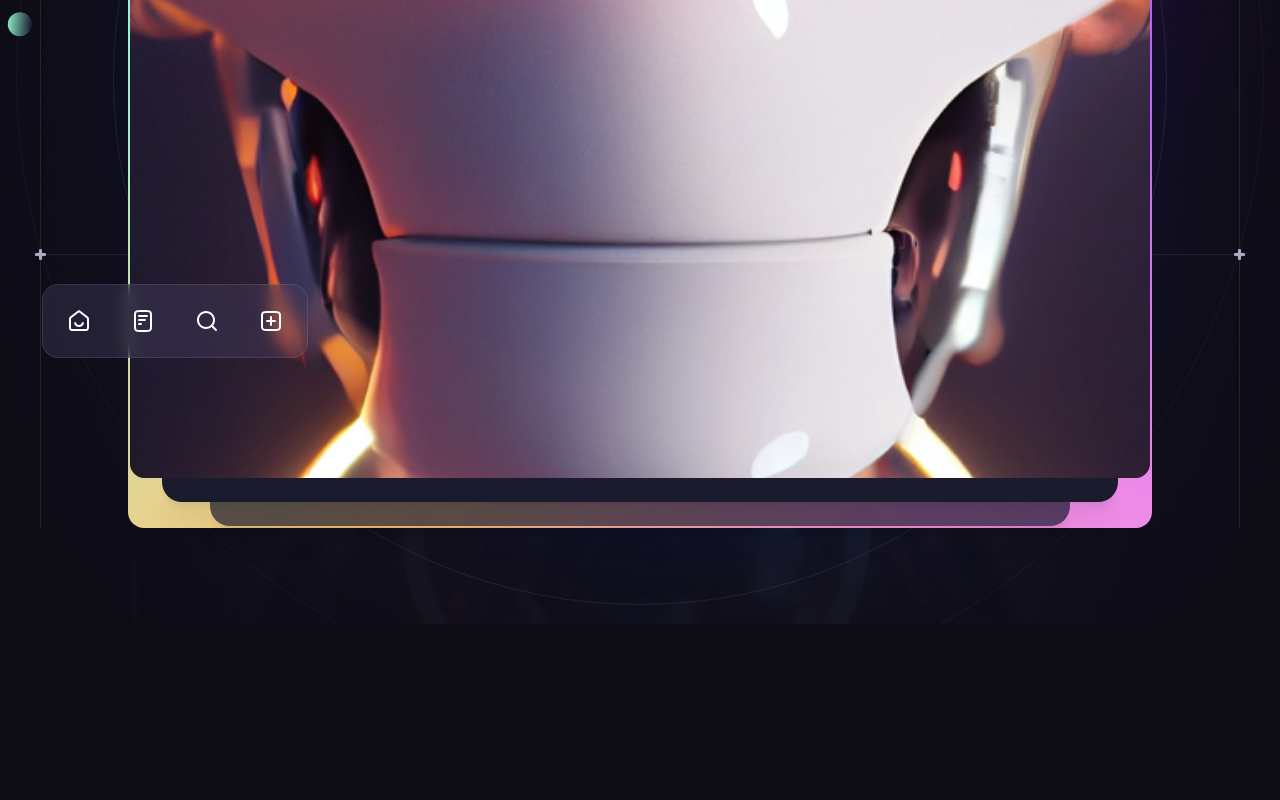
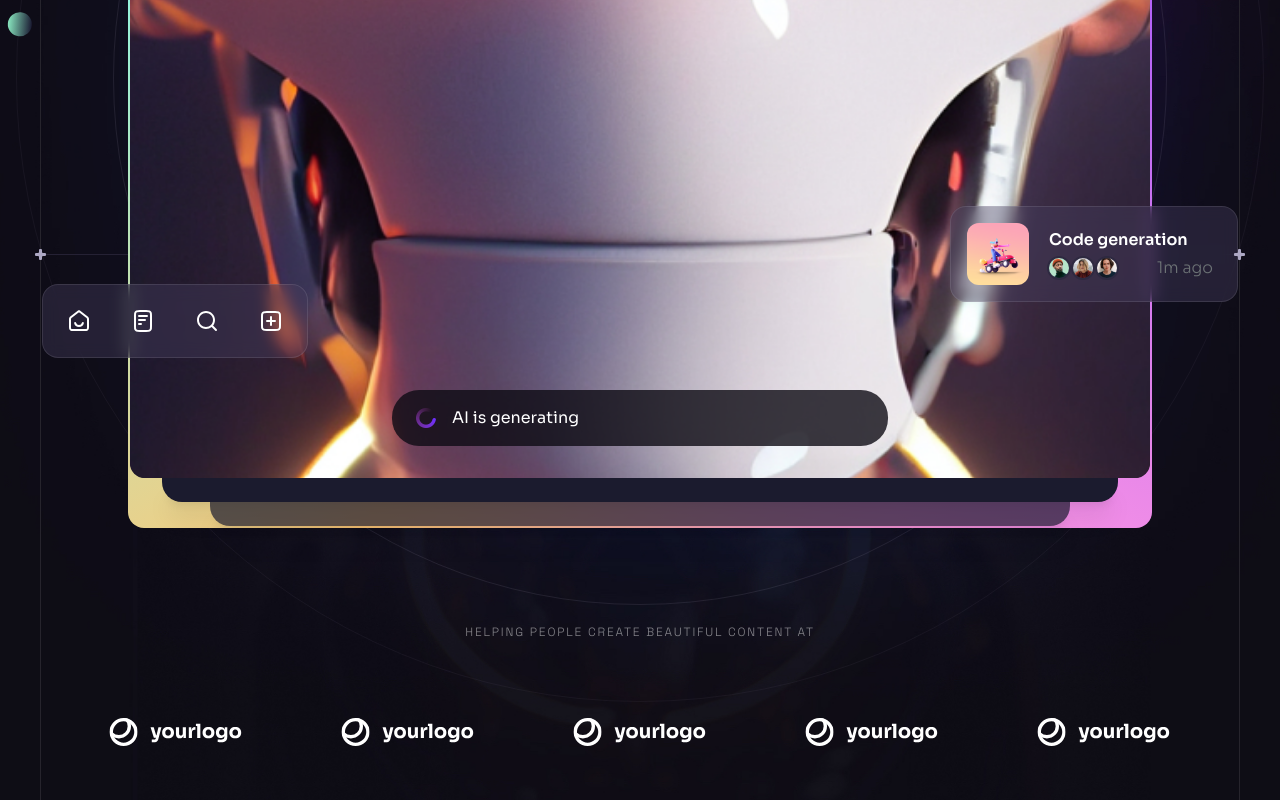
Before and after one commit to AmirZNBZ/brainwave, a React (Vite) app: page / in a window 1280 px wide. Shown: the part 714-1514 px from the top of the page. Before the commit the page ends 1338 px from the top, so only its background shows below. Built offline with nearby package versions, Linux system fonts and the light colour scheme.

Commit message:
finish hero section

```diff
--- /dev/null
+++ b/src/components/CompanyLogos.jsx
@@ -0,0 +1,19 @@
+import React from "react";
+import { companyLogos } from "../constants";
+
+const CompanyLogos = ({ className }) => {
+  return (
+    <div className={`${className || ""}`}>
+      <h5 className="tagline mb-6 text-center text-n-1/50">Helping people create beautiful content at</h5>
+      <ul className="flex">
+        {companyLogos.map((logo, index) => (
+          <li key={index} className="flex items-center justify-center flex-1 h-[8.5rem]">
+            <img src={logo} alt={logo} width={134} height={28} />
+          </li>
+        ))}
+      </ul>
+    </div>
+  );
+};
+
+export default CompanyLogos;
--- /dev/null
+++ b/src/components/Generating.jsx
@@ -0,0 +1,15 @@
+import React from "react";
+import { loading } from "../assets";
+
+const Generating = ({ className }) => {
+  return (
+    <div
+      className={`flex items-center h-[3.5rem] px-6 bg-n-8/80 rounded-[1.7rem] ${className || ""} text-base`}
+    >
+      <img src={loading} alt="loading" className="w-5 h-5 mr-4" />
+      AI is generating
+    </div>
+  );
+};
+
+export default Generating;
--- a/src/components/Hero.jsx
+++ b/src/components/Hero.jsx
@@ -5,6 +5,9 @@
 import { heroIcons } from "../constants";
 import { ScrollParallax } from "react-just-parallax";
 import { useRef } from "react";
+import Generating from "./Generating";
+import Notification from "./Notification";
+import CompanyLogos from "./CompanyLogos";
 
 const Hero = () => {
   const parallaxRef = useRef(null);
@@ -51,6 +54,10 @@
                   width={1024}
                   height={490}
                 />
+                {/* <ScrollParallax isAbsolutelyPositioned> */}
+                <Generating className="absolute left-4 right-4 bottom-5 md:left-1/2 md:right-auto md:bottom-8 md:w-[31rem] md:-translate-x-1/2" />
+                {/* </ScrollParallax> */}
+
                 <ScrollParallax isAbsolutelyPositioned>
                   <ul className="hidden absolute -left-[5.5rem] bottom-[7.5rem] px-1 py-1 bg-n-9/40 backdrop-blur border border-n-1/10 rounded-2xl xl:flex">
                     {heroIcons.map((icon, index) => (
@@ -59,6 +66,13 @@
                       </li>
                     ))}
                   </ul>
+                </ScrollParallax>
+
+                <ScrollParallax isAbsolutelyPositioned>
+                  <Notification
+                    className="hidden absolute -right-[5.5rem] bottom-[11rem] w-[18rem] xl:flex"
+                    title="Code generation"
+                  />
                 </ScrollParallax>
               </div>
             </div>
@@ -69,6 +83,7 @@
           </div>
           <BackgroundCircles />
         </div>
+        <CompanyLogos className="hidden relative z-10 mt-20 lg:block" />
       </div>
       <BottomLine />
     </Section>
--- /dev/null
+++ b/src/components/Notification.jsx
@@ -0,0 +1,31 @@
+import React from "react";
+import { notificationImages } from "../constants";
+import { notification1 } from "../assets";
+
+const Notification = ({ className, title }) => {
+  return (
+    <div
+      className={`${
+        className || ""
+      } flex items-center p-4 pr-6 bg-n-9/40 backdrop-blur border border-n-1/10 rounded-2xl gap-5`}
+    >
+      <img src={notification1} alt="image" className="rounded-xl" width={62} height={62} />
+      <div className="flex-1">
+        <h6 className="mb-1 font-semibold text-base">{title}</h6>
+
+        <div className="flex items-center justify-between">
+          <ul className="flex -m-0.5">
+            {notificationImages.map((item, index) => (
+              <li key={index} className="flex w-6 h-6 border-2 border-n-12 rounded-full overflow-hidden">
+                <img src={item} alt={item} className="w-full" width={20} height={20} />
+              </li>
+            ))}
+          </ul>
+          <div className="body-2 text-n-13">1m ago</div>
+        </div>
+      </div>
+    </div>
+  );
+};
+
+export default Notification;
```
